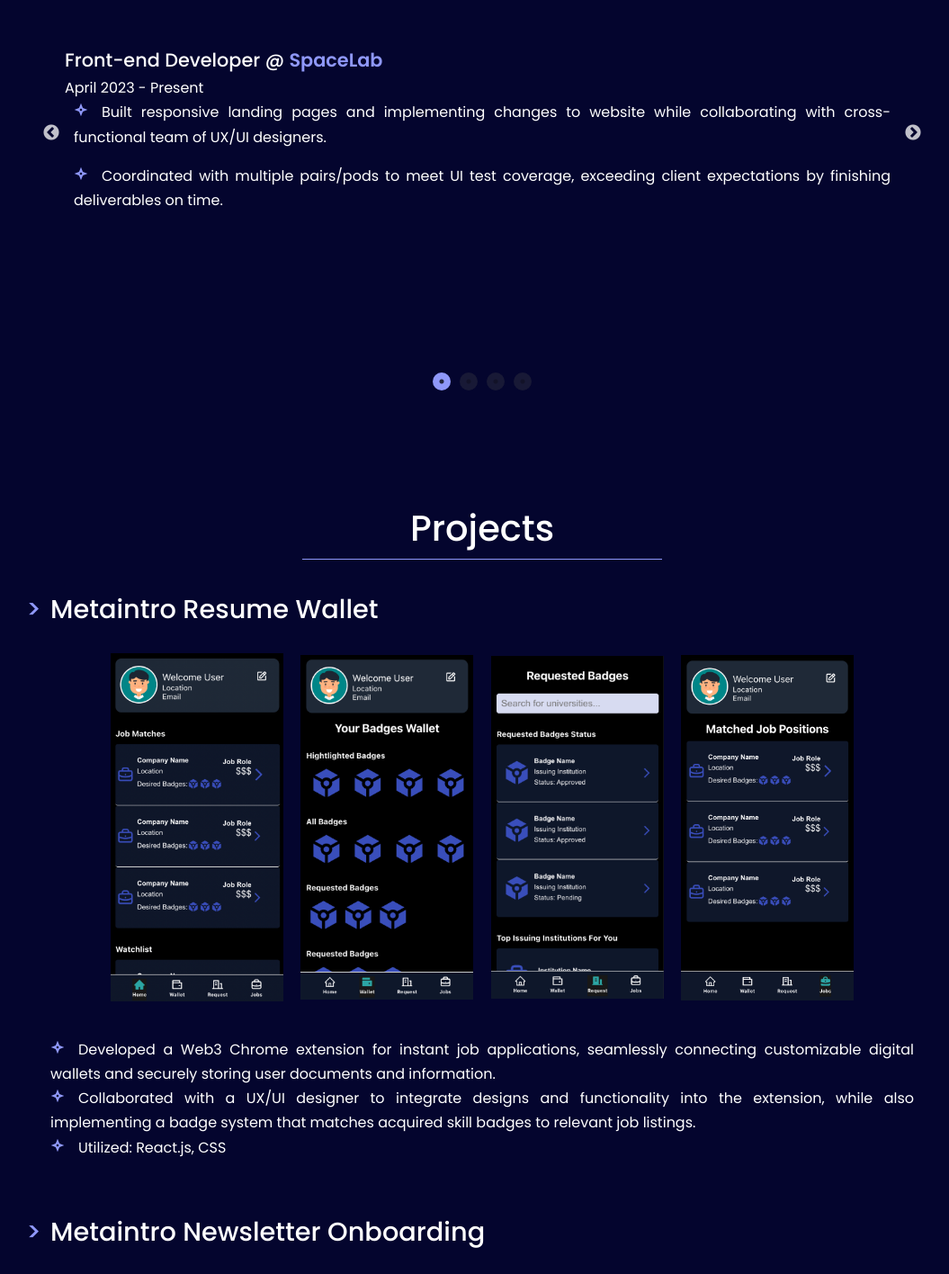
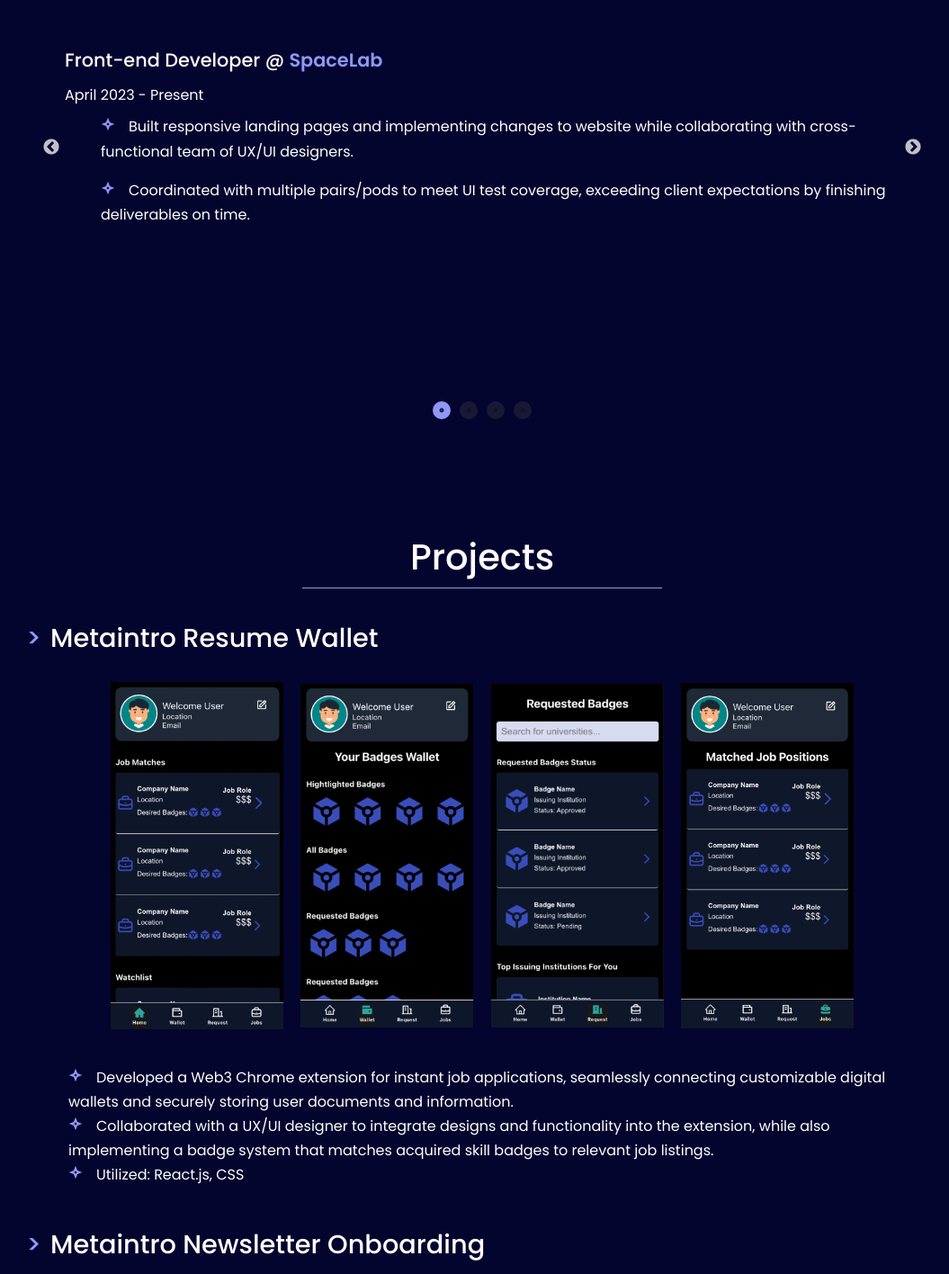
Before and after one commit to anhvietq/helloitsanh, a React (Create React App) app: page / in a window 1280 px wide. Shown: the part 1807-3223 px from the top of the page at 90% size, without its empty margins (104-1159 px from the left). Built offline with nearby package versions, Linux system fonts and the light colour scheme.

Commit message:
responsive troubleshooting

```diff
--- a/src/components/experience/experience.css
+++ b/src/components/experience/experience.css
@@ -19,10 +19,12 @@
 }
 
 .job_description {
-    text-align: justify;
+    padding-bottom: 16px;
+    padding-left: 30px;
+    position: relative;
     display: flex;
     flex-direction: column;
-    padding: 0; /* Remove padding for smaller devices *
+
 }
 
 .job_duration {
--- a/src/components/projects/projects.css
+++ b/src/components/projects/projects.css
@@ -20,9 +20,11 @@
 }
 
 .project_description {
-    text-align: justify;
     align-self: center;
-    margin-bottom: 2rem; /* Increase margin to add space between projects */
+    padding-bottom: 16px;
+    padding-left: 20px;
+    position: relative;
+
 }
 
 .project__container img {
--- a/src/index.css
+++ b/src/index.css
@@ -26,9 +26,9 @@
 
 html {
     scroll-behavior: smooth;
-    overflow-x: hiddern; /* has to be scroll, not auto */
-    -webkit-overflow-scrolling: touch;
+    width: auto;
 }
+
 
 ::-webkit-scrollbar {
     display: none;
```
